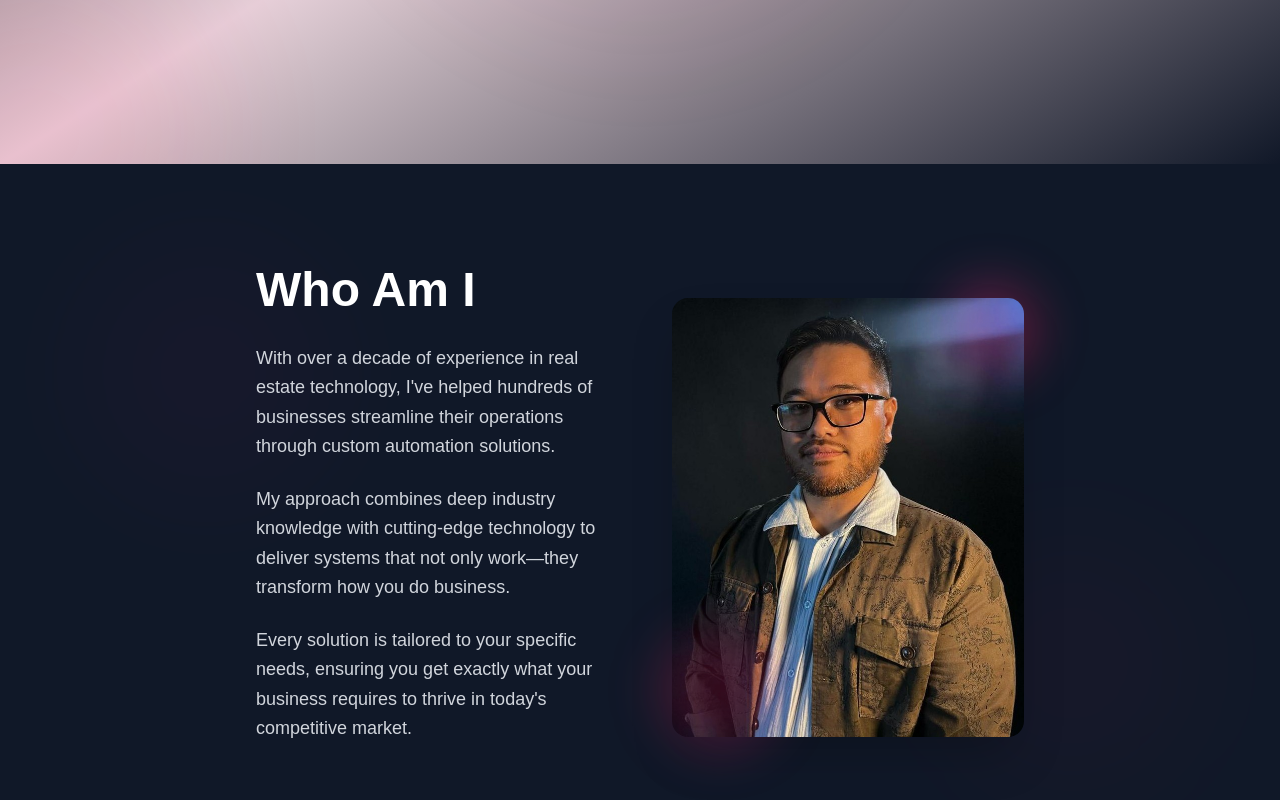
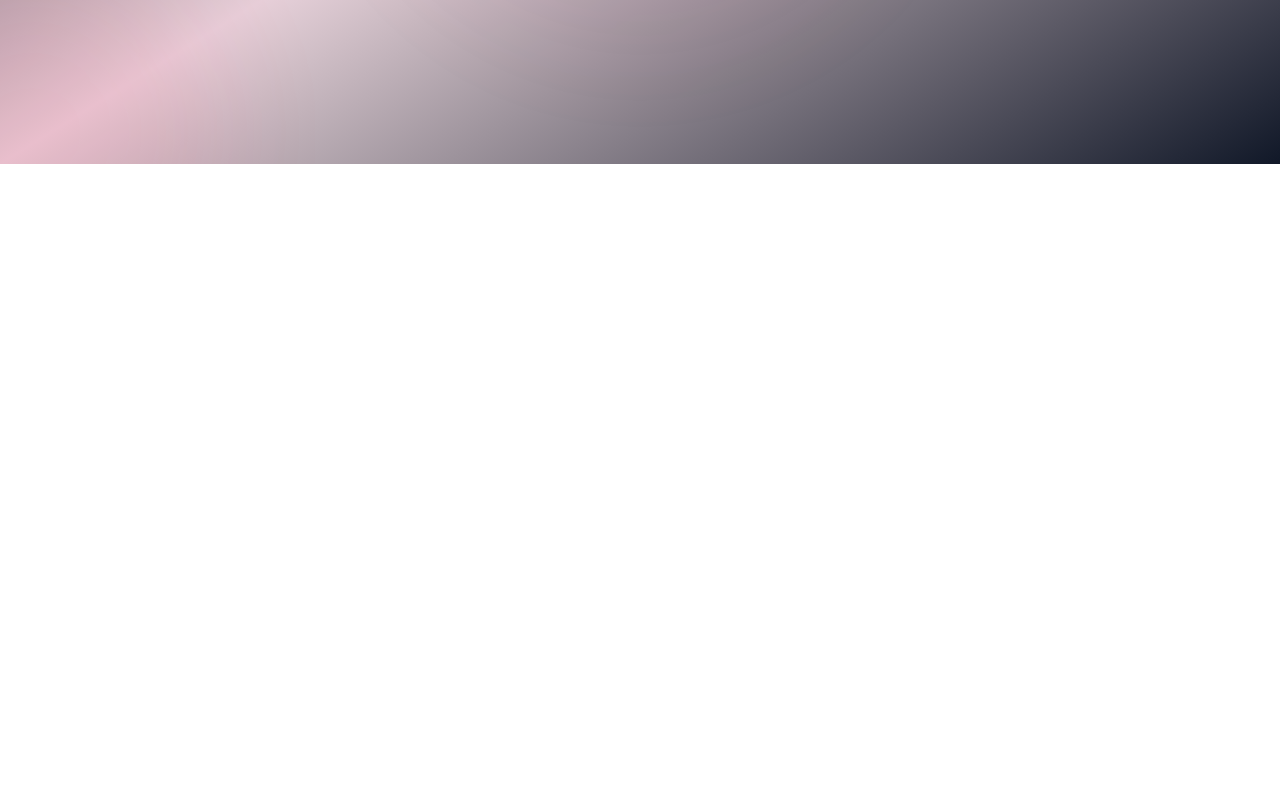
Before and after one commit to GGLionCross/lioncross.dev, a Next.js app: page / in a window 1280 px wide. Shown: the part 636-1436 px from the top of the page. After the commit the page ends 800 px from the top, so only its background shows below. Built offline with nearby package versions, Linux system fonts and the light colour scheme.

Commit message:
Commented out the About section

```diff
--- a/src/app/page.tsx
+++ b/src/app/page.tsx
@@ -1,11 +1,11 @@
 import HeroSection from "./_sections/HeroSection";
-import AboutSection from "./_sections/AboutSection";
+// import AboutSection from "./_sections/AboutSection";
 
 export default function Home() {
   return (
     <main>
       <HeroSection />
-      <AboutSection />
+      {/* <AboutSection /> */}
     </main>
   );
 }
```
